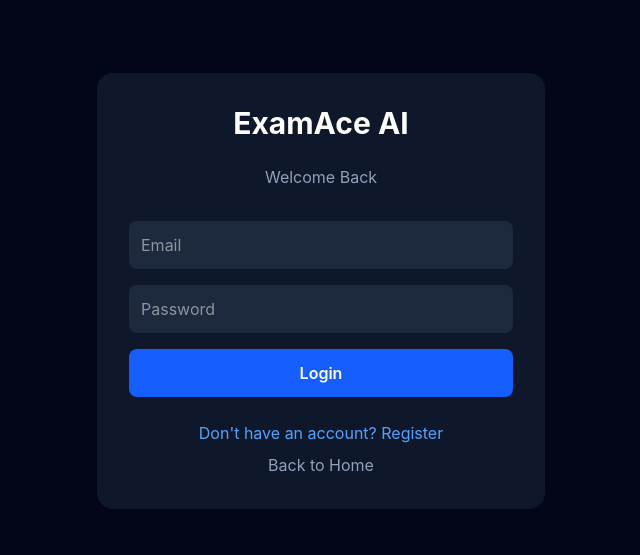
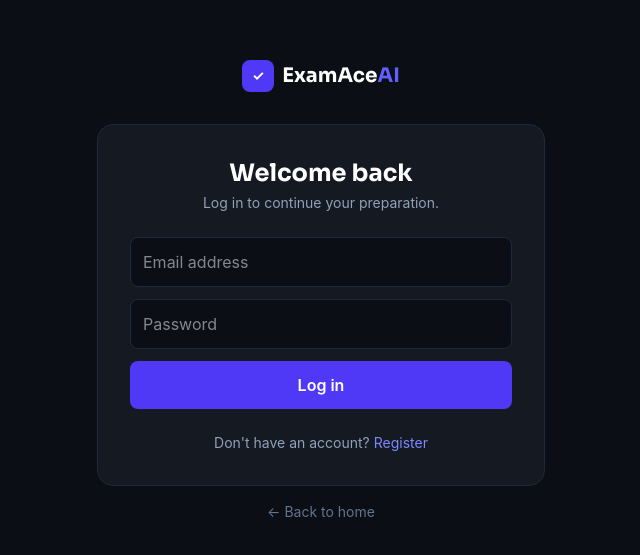
Before and after one commit to pritmore2103-gif/ExamAce-AI, a React (Vite) app in the folder frontend/: page /login in a window 1280 px wide. Shown: the part 109-664 px from the top of the page, without its empty margins (319-959 px from the left). Built offline with nearby package versions, Linux system fonts and the light colour scheme.

Commit message:
Update Login.jsx

```diff
--- a/frontend/src/pages/Login.jsx
+++ b/frontend/src/pages/Login.jsx
@@ -79,7 +79,7 @@ export default function Login() {
       const response = await verifyOTP(email, otp.trim());
 
       if (response.message && !response.detail) {
-        setOtpSuccess("✅ Email verified! You can now log in.");
+        setOtpSuccess("Email verified! You can now log in.");
 
         setTimeout(() => {
           setShowOtpStep(false);
@@ -118,33 +118,59 @@ export default function Login() {
   };
 
   // ============================================================
+  // SHARED LOGO
+  // ============================================================
+
+  const Logo = () => (
+    <Link to="/" className="flex items-center justify-center gap-2 mb-8">
+      <div className="w-8 h-8 rounded-lg bg-indigo-600 flex items-center justify-center">
+        <span className="text-white font-bold text-sm">✓</span>
+      </div>
+      <span
+        className="text-xl font-bold text-white"
+        style={{ fontFamily: "'Sora', sans-serif" }}
+      >
+        ExamAce<span className="text-indigo-500">AI</span>
+      </span>
+    </Link>
+  );
+
+  // ============================================================
   // OTP STEP UI
   // ============================================================
 
   if (showOtpStep) {
     return (
-      <div className="min-h-screen bg-slate-950 flex items-center justify-center px-4">
-        <div className="bg-slate-900 p-8 rounded-2xl w-full max-w-md text-center">
-          <div className="text-5xl mb-4">📧</div>
+      <div className="min-h-screen bg-[#0B0E14] flex items-center justify-center px-4">
+        <div className="w-full max-w-md">
+          <Logo />
 
-          <h1 className="text-2xl font-bold text-white mb-2">
+          <div className="bg-[#151922] border border-slate-800 p-8 rounded-2xl text-center">
+            <div className="w-14 h-14 rounded-2xl bg-indigo-600/15 flex items-center justify-center mx-auto mb-5">
+              <span className="text-2xl">📧</span>
+            </div>
+
+            <h1
+              className="text-2xl font-bold text-white mb-2"
+              style={{ fontFamily: "'Sora', sans-serif" }}
+            >
               Verify your email
             </h1>
 
-          <p className="text-slate-400 mb-6">
+            <p className="text-slate-400 mb-6 text-sm leading-relaxed">
               Your account isn't verified yet. Enter the code sent to{" "}
               <span className="text-white font-semibold">{email}</span>, or
               request a new one below.
             </p>
 
             {otpError && (
-            <div className="mb-4 p-3 rounded-lg bg-red-900/30 border border-red-700 text-red-300 text-sm">
+              <div className="mb-4 p-3 rounded-lg bg-rose-950/40 border border-rose-800 text-rose-300 text-sm">
                 {otpError}
               </div>
             )}
 
             {otpSuccess && (
-            <div className="mb-4 p-3 rounded-lg bg-emerald-900/30 border border-emerald-700 text-emerald-300 text-sm">
+              <div className="mb-4 p-3 rounded-lg bg-emerald-950/40 border border-emerald-800 text-emerald-300 text-sm">
                 {otpSuccess}
               </div>
             )}
@@ -158,21 +184,21 @@ export default function Login() {
               onChange={(e) =>
                 setOtp(e.target.value.replace(/[^0-9]/g, ""))
               }
-            className="w-full p-4 rounded-lg bg-slate-800 text-white text-center text-2xl tracking-[0.5em] mb-4 outline-none"
+              className="w-full p-4 rounded-lg bg-[#0B0E14] border border-slate-800 focus:border-indigo-600 text-white text-center text-2xl tracking-[0.5em] mb-4 outline-none transition"
             />
 
             <button
               onClick={handleVerifyOtp}
               disabled={verifyingOtp}
-            className="w-full bg-blue-600 hover:bg-blue-700 disabled:bg-slate-700 py-3 rounded-lg font-semibold mb-3"
+              className="w-full bg-indigo-600 hover:bg-indigo-700 disabled:bg-slate-800 disabled:text-slate-500 py-3 rounded-lg font-semibold mb-3 transition"
             >
-            {verifyingOtp ? "Verifying..." : "Verify Email"}
+              {verifyingOtp ? "Verifying..." : "Verify email"}
             </button>
 
             <button
               onClick={handleResendOtp}
               disabled={resending}
-            className="text-sm text-blue-400 hover:text-blue-300 disabled:text-slate-600 mb-4 block mx-auto"
+              className="text-sm text-indigo-400 hover:text-indigo-300 disabled:text-slate-600 mb-4 block mx-auto transition"
             >
               {resending ? "Sending..." : "Didn't get a code? Resend"}
             </button>
@@ -184,10 +210,11 @@ export default function Login() {
                 setOtpError("");
                 setOtpSuccess("");
               }}
-            className="text-sm text-slate-500 hover:text-slate-400"
+              className="text-sm text-slate-500 hover:text-slate-400 transition"
             >
-            ← Back to Login
+              ← Back to login
             </button>
+          </div>
         </div>
       </div>
     );
@@ -198,57 +225,65 @@ export default function Login() {
   // ============================================================
 
   return (
-    <div className="min-h-screen bg-slate-950 flex items-center justify-center px-4">
-      <div className="bg-slate-900 p-8 rounded-2xl w-full max-w-md">
-        <h1 className="text-3xl font-bold text-white text-center mb-6">
-          ExamAce AI
+    <div className="min-h-screen bg-[#0B0E14] flex items-center justify-center px-4">
+      <div className="w-full max-w-md">
+        <Logo />
+
+        <div className="bg-[#151922] border border-slate-800 p-8 rounded-2xl">
+          <h1
+            className="text-2xl font-bold text-center mb-1 text-white"
+            style={{ fontFamily: "'Sora', sans-serif" }}
+          >
+            Welcome back
           </h1>
-        <p className="text-slate-400 text-center mb-8">
-          Welcome Back
+          <p className="text-slate-400 text-center text-sm mb-6">
+            Log in to continue your preparation.
           </p>
 
           {error && (
-          <div className="mb-4 p-3 rounded-lg bg-red-900/30 border border-red-700 text-red-300 text-sm">
+            <div className="mb-4 p-3 rounded-lg bg-rose-950/40 border border-rose-800 text-rose-300 text-sm">
               {error}
             </div>
           )}
 
-        <div className="space-y-4">
+          <div className="space-y-3">
             <input
               type="email"
-            placeholder="Email"
+              placeholder="Email address"
               value={email}
               onChange={(e) => setEmail(e.target.value)}
-            className="w-full p-3 rounded-lg bg-slate-800 text-white outline-none"
+              className="w-full p-3 rounded-lg bg-[#0B0E14] border border-slate-800 focus:border-indigo-600 text-white outline-none transition"
             />
             <input
               type="password"
               placeholder="Password"
               value={password}
               onChange={(e) => setPassword(e.target.value)}
-            className="w-full p-3 rounded-lg bg-slate-800 text-white outline-none"
+              className="w-full p-3 rounded-lg bg-[#0B0E14] border border-slate-800 focus:border-indigo-600 text-white outline-none transition"
             />
             <button
               type="button"
               onClick={handleLogin}
               disabled={loading}
-            className="w-full bg-blue-600 hover:bg-blue-700 disabled:bg-slate-700 py-3 rounded-lg font-semibold"
+              className="w-full bg-indigo-600 hover:bg-indigo-700 disabled:bg-slate-800 disabled:text-slate-500 py-3 rounded-lg font-semibold transition"
             >
-            {loading ? "Logging in..." : "Login"}
+              {loading ? "Logging in..." : "Log in"}
             </button>
           </div>
 
           <Link
             to="/register"
-          className="block text-center mt-6 text-blue-400"
+            className="block text-center mt-6 text-sm text-slate-400 hover:text-white transition"
           >
-          Don't have an account? Register
+            Don't have an account? <span className="text-indigo-400">Register</span>
           </Link>
+        </div>
+
         <Link
           to="/"
-          className="block text-center mt-2 text-slate-400"
+          className="block text-center mt-4 text-sm text-slate-500 hover:text-slate-400 transition"
         >
-          Back to Home
+          ← Back to home
         </Link>
       </div>
     </div>
```
Lines whose indentation alone changed are shown as unchanged.
